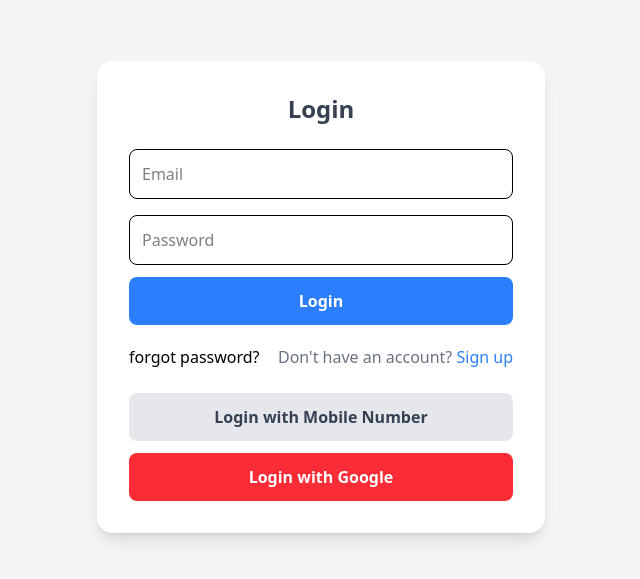
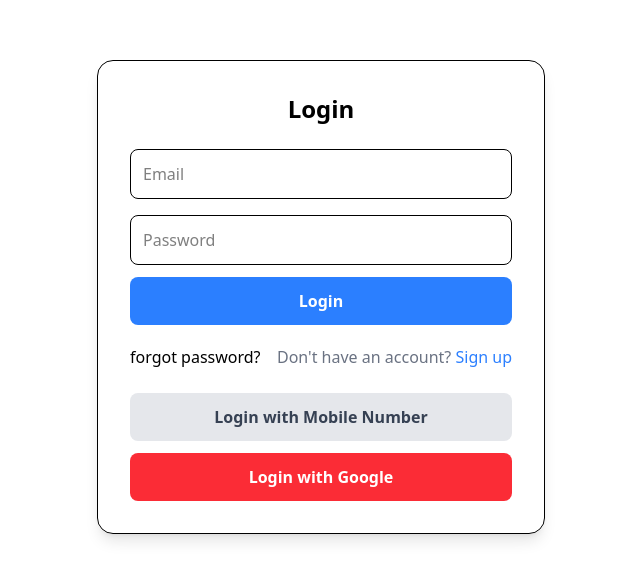
Before and after one commit to rahanyas/chimlen, a React (Vite) app in the folder client/: page /login in a window 1280 px wide. Shown: the part 103-682 px from the top of the page, without its empty margins (319-959 px from the left). Built offline with nearby package versions, Linux system fonts and the light colour scheme; no server answers.

Commit message:
added theme to whole app

```diff
--- a/client/src/App.jsx
+++ b/client/src/App.jsx
@@ -8,7 +8,7 @@ import LoadingScreen from "./components/Loading";
 import  { UserProvider } from "./Context/userStore";
 import { ProtectedRoute } from "./components/ProtectedRoutes";;
 import { ThemeProvider } from "./Context/themeStore";
-
+import useTheme from "./Context/themeStore";
 const SignUp = lazy(() => import("./Pages/SignUp"));
 const Login = lazy(() => import("./Pages/Login"));
 const Home = lazy(() => import('./Pages/Home'))
@@ -26,7 +26,7 @@ const SettingsPage = lazy(() => import('./Pages/Settings'))
 
 const AppRoutes = () => {
   const location = useLocation();
-
+ const {theme} = useTheme()
   return (
     <AnimatePresence mode="wait">
       <Suspense fallback={<LoadingScreen />}>
@@ -36,6 +36,7 @@ const AppRoutes = () => {
           animate={{ opacity: 1, scale: 1 }}
           exit={{ opacity: 0, scale: 0.98 }}
           transition={{ duration: 0.3, ease: "easeInOut" }}
+          className={`${theme === 'light' ? 'bg-white text-black' : 'bg-black text-white'}`}
         >
           <Routes location={location}>
             <Route path="/" element={<Layout />}>
@@ -62,7 +63,7 @@ const AppRoutes = () => {
 
 const App = () => {
   return (
-    <UserProvider>
+    <UserProvider >
       <ThemeProvider>
       <Router>
         <AppRoutes />
--- a/client/src/Pages/Login.jsx
+++ b/client/src/Pages/Login.jsx
@@ -20,13 +20,13 @@ export default function Login() {
   }
 
   return (
-    <div className="flex items-center justify-center min-h-screen bg-gray-100">
+    <div className="flex items-center justify-center min-h-screen ">
       <motion.div
         initial={{ opacity: 0, y: -50 }}
         animate={{ opacity: 1, y: 0 }}
         transition={{ duration: 0.5 }}
-        className="w-full max-w-md p-8 space-y-6 bg-white rounded-2xl shadow-lg">
-        <h2 className="text-2xl font-semibold text-center text-gray-700">Login</h2>
+        className="w-full max-w-md p-8 space-y-6  rounded-2xl shadow-lg border">
+        <h2 className="text-2xl font-semibold text-center ">Login</h2>
         <form onSubmit={handleSubmit}>
           <div className="space-y-4">
             <input
--- a/client/src/Pages/Settings.jsx
+++ b/client/src/Pages/Settings.jsx
@@ -1,17 +1,18 @@
 import { useState } from 'react';
 import useTheme from '../Context/themeStore';
 import Navbar from '../components/Navbar';
+import useUser from '../Context/userStore';
 
 const Settings = () => {
   const [notificationsEnabled, setNotificationsEnabled] = useState(true);
   const { theme, toggleTheme } = useTheme();
-
+  const {handleLogout} = useUser()
   return (
-    <div className={`min-h-screen ${theme === 'dark' ? 'bg-gray-900 text-white' : 'bg-gray-50 text-gray-800'}`}>
+    <div className={`min-h-screen ${theme === 'dark' ? 'bg-gray-900 text-white' : 'bg-gray-50 text-gray-800'}absolute`}>
       <Navbar />
 
       {/* Flex container for vertical centering */}
-      <div className="flex justify-center items-center min-h-[calc(100vh-64px)] px-4 py-8">
+      <div className="flex justify-center items-center min-h-[calc(100vh-64px)] px-4 py-8 relative top-13">
         <div className={`w-full max-w-3xl ${theme === 'dark' ? 'bg-gray-500' : 'bg-white'} p-8 rounded-xl shadow-lg border `}>
 
           {/* Header */}
@@ -61,7 +62,7 @@ const Settings = () => {
           <section>
             <button
               className="w-full bg-red-600 text-white py-2 rounded-md hover:bg-red-700 transition cursor-pointer"
-              onClick={() => alert('Logging out...')}
+              onClick={() => handleLogout()}
             >
               Logout
             </button>
```
